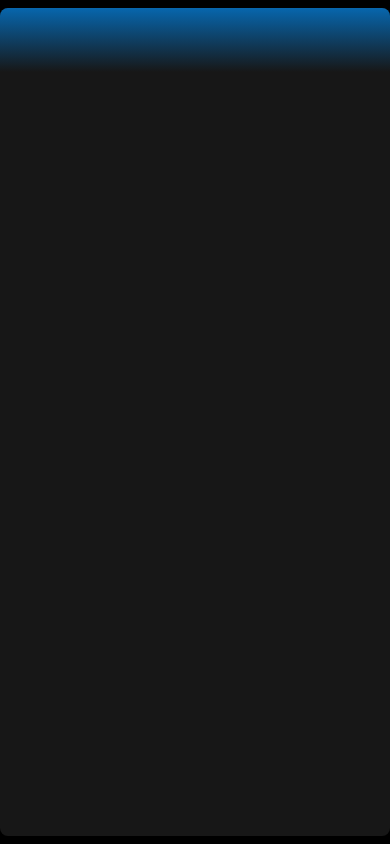
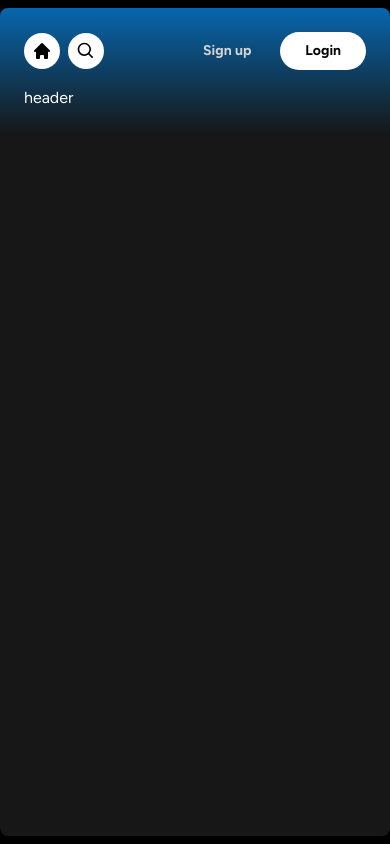
Before and after one commit to TenzDelek/Spotify-Clone, a Next.js app: page / in a window 390 px wide. Built offline with nearby package versions, Linux system fonts and the light colour scheme.

Commit message:
Header top part done

```diff
--- /dev/null
+++ b/components/Button.tsx
@@ -0,0 +1,25 @@
+'use client'
+import { forwardRef } from "react"
+import { twMerge } from "tailwind-merge"
+
+//extended htmlattribute which button has
+interface ButtonProps extends
+React.ButtonHTMLAttributes<HTMLButtonElement>{
+
+}
+
+const Button=forwardRef<HTMLButtonElement,ButtonProps>(
+    ({className,children,disabled,type="button",...props},ref)=>
+    {
+    return(
+        <button type={type}
+         className={twMerge(` w-full rounded-full bg-blue-700 border border-transparent px-3 py-2 disabled:cursor-not-allowed disabled:opacity-50 font-bold hover:opacity-75 text-sm transition`,className)}
+         disabled={disabled}
+         ref={ref}{...props}
+         >
+            {children}
+        </button>
+    )
+})
+Button.displayName='Button'
+export default Button
--- a/components/Header.tsx
+++ b/components/Header.tsx
@@ -1,8 +1,11 @@
 'use client'
 
 import { useRouter } from "next/navigation";
+import { BiSearch } from "react-icons/bi";
+import { HiHome } from "react-icons/hi";
 import { RxCaretLeft, RxCaretRight } from "react-icons/rx";
 import { twMerge } from "tailwind-merge";
+import Button from "./Button";
 
 interface HeaderProps{
     children:React.ReactNode;
@@ -16,7 +19,9 @@
     }
     return (
     <div className={twMerge(` h-fit bg-gradient-to-b from-[#0766AD] p-6 `,className)}>
+        {/* the whole upperpart nav */}
         <div className=" w-full mb-4 flex items-center justify-between ">
+          {/* for desktop */}
         <div className=" hidden md:flex gap-x-2 items-center ">
             <button
             onClick={()=> router.back()}
@@ -29,7 +34,37 @@
                 <RxCaretRight size={35} className=" text-white"/>
             </button>
         </div>
+        {/* for mobile */}
+        <div className=" flex md:hidden gap-x-2 items-center">
+        <button className=" justify-center hover:opacity-75 transition flex items-center rounded-full p-2 bg-white">
+            <HiHome className=" text-black "  size={20}/>
+        </button>
+        <button className=" justify-center hover:opacity-75 transition flex items-center rounded-full p-2 bg-white">
+            <BiSearch className=" text-black "  size={20}/>
+        </button>
         </div>
+        {/* button */}
+        <div className=" flex justify-between items-center gap-x-4">
+        <>
+        <div>
+            <Button
+            onClick={()=>{ }}
+            className=" bg-transparent text-neutral-300 ">
+                Sign up
+            </Button>
+        </div>
+        <div>
+            <Button
+            onClick={()=>{}}
+            className=" px-6 bg-white text-black">
+                Login
+            </Button>
+        </div>
+        </>
+        </div>
+        </div>
+        {/* children from the (root) */}
+        {children}
     </div>
   )
 }
```
